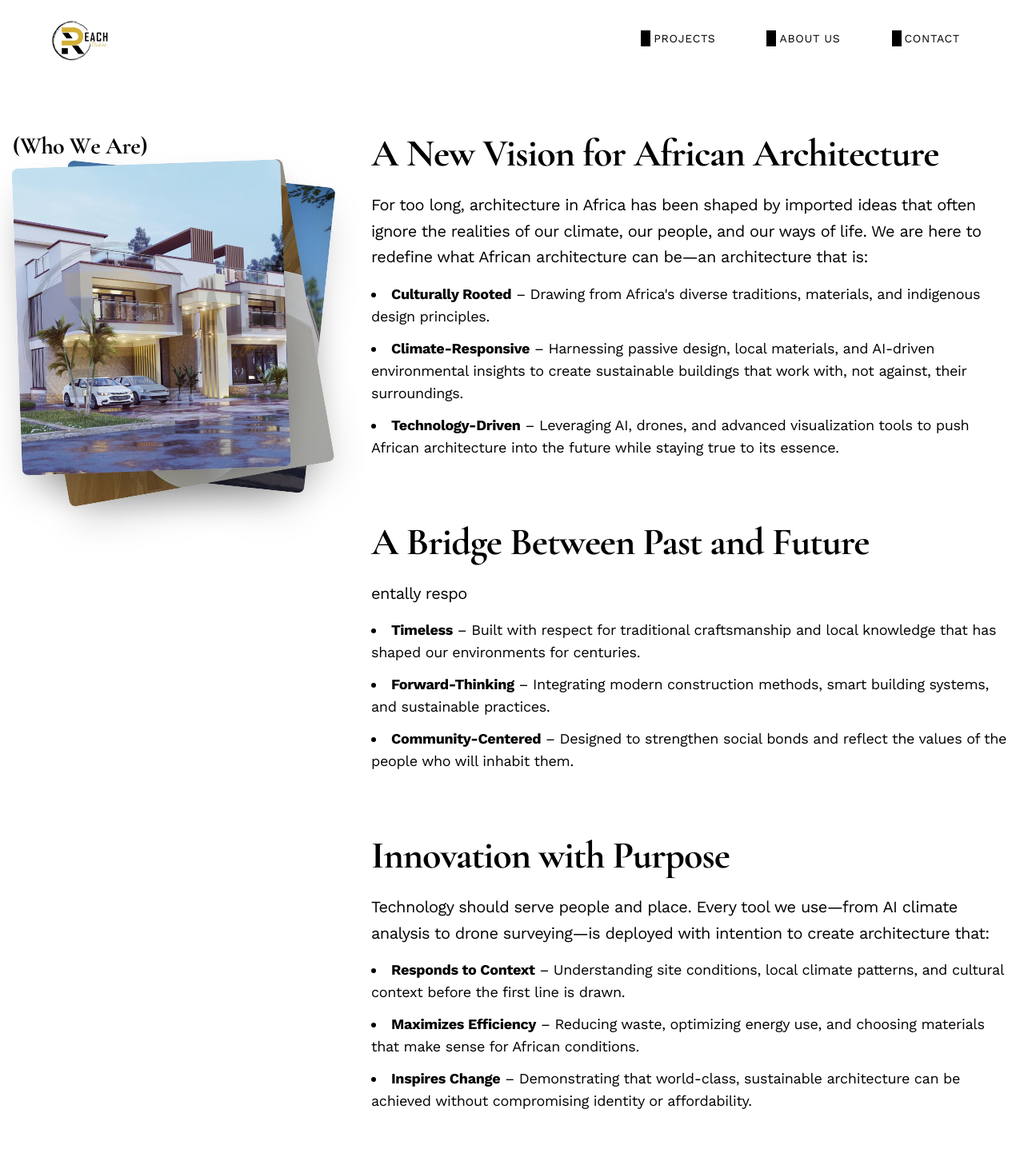
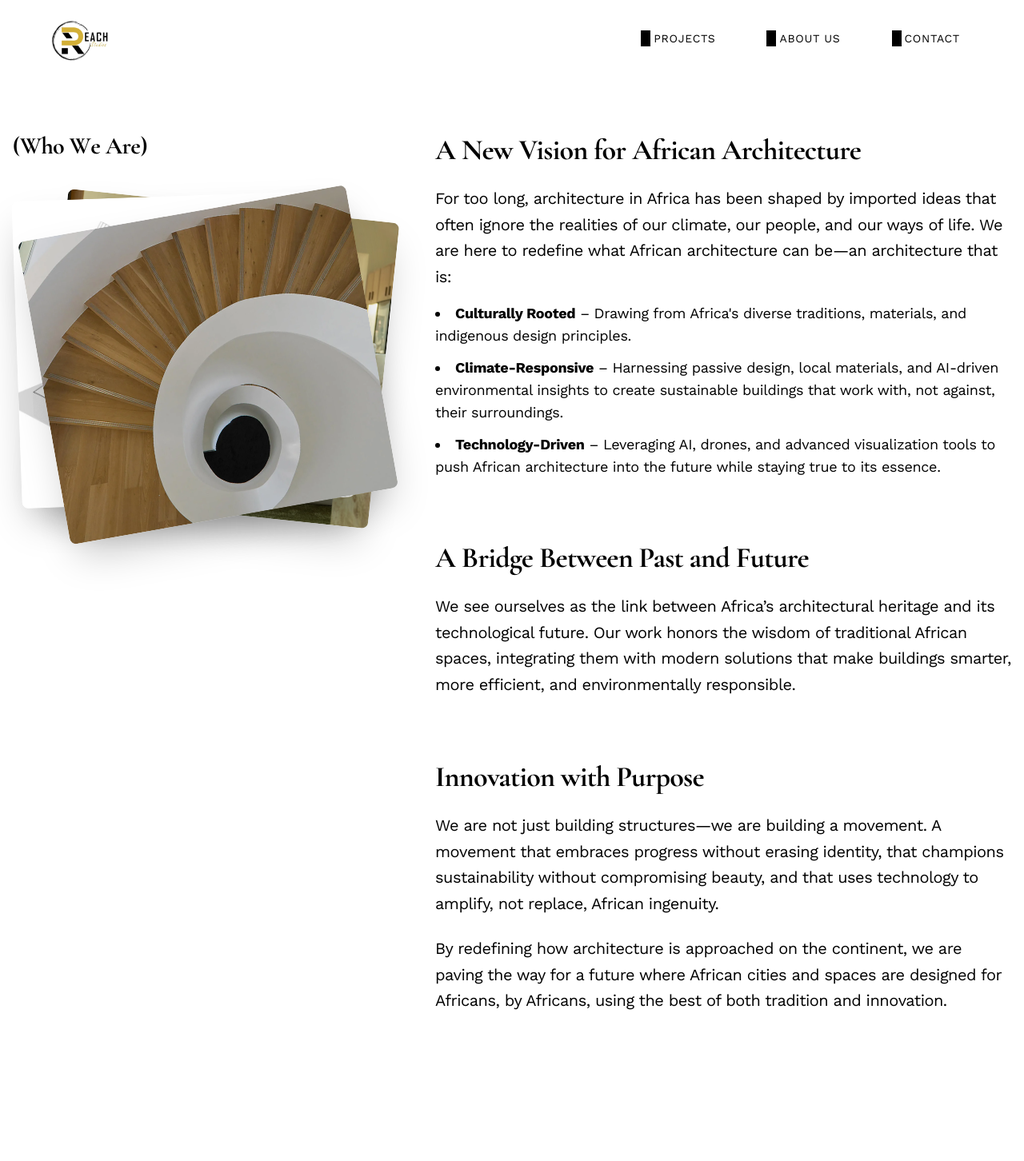
Before and after one commit to ngachadavid/reach-design, a Next.js app: page /about in a window 1280 px wide. Shown: the top 1452 px of the page at 80% size. Built offline with nearby package versions, Linux system fonts and the light colour scheme.

Commit message:
About Hero content update

```diff
--- a/app/components/about/AboutHero.jsx
+++ b/app/components/about/AboutHero.jsx
@@ -18,36 +18,6 @@ export default function AboutHero() {
     return () => sectionRef.current && observer.unobserve(sectionRef.current);
   }, []);
 
-  const contents = [
-    {
-      title: "A New Vision for African Architecture",
-      description: "For too long, architecture in Africa has been shaped by imported ideas that often ignore the realities of our climate, our people, and our ways of life. We are here to redefine what African architecture can be—an architecture that is:",
-      points: [
-        { label: "Culturally Rooted", text: "Drawing from Africa's diverse traditions, materials, and indigenous design principles." },
-        { label: "Climate-Responsive", text: "Harnessing passive design, local materials, and AI-driven environmental insights to create sustainable buildings that work with, not against, their surroundings." },
-        { label: "Technology-Driven", text: "Leveraging AI, drones, and advanced visualization tools to push African architecture into the future while staying true to its essence." }
-      ]
-    },
-    {
-      title: "A Bridge Between Past and Future",
-      description: "entally respo",
-      points: [
-        { label: "Timeless", text: "Built with respect for traditional craftsmanship and local knowledge that has shaped our environments for centuries." },
-        { label: "Forward-Thinking", text: "Integrating modern construction methods, smart building systems, and sustainable practices." },
-        { label: "Community-Centered", text: "Designed to strengthen social bonds and reflect the values of the people who will inhabit them." }
-      ]
-    },
-    {
-      title: "Innovation with Purpose",
-      description: "Technology should serve people and place. Every tool we use—from AI climate analysis to drone surveying—is deployed with intention to create architecture that:",
-      points: [
-        { label: "Responds to Context", text: "Understanding site conditions, local climate patterns, and cultural context before the first line is drawn." },
-        { label: "Maximizes Efficiency", text: "Reducing waste, optimizing energy use, and choosing materials that make sense for African conditions." },
-        { label: "Inspires Change", text: "Demonstrating that world-class, sustainable architecture can be achieved without compromising identity or affordability." }
-      ]
-    }
-  ];
-
   return (
     <section
       ref={sectionRef}
@@ -57,32 +27,61 @@ export default function AboutHero() {
         {/* Header */}
         <div className="flex flex-col md:flex-row gap-12 items-start mt-10 mb-16">
           {/* Sticky Title */}
-          <div className="w-full md:w-1/3 md:sticky md:top-32">
+          <div className="w-full md:w-[40%] md:sticky md:top-32">
             <AnimatedH2 isVisible={isVisible}>(Who We Are)</AnimatedH2>
-            <div>
+            <div className="mt-10">
               <StackedImages />
             </div>
           </div>
 
           {/* Content - Scrollable */}
-          <div className="w-full md:w-2/3 space-y-20">
-            {contents.map((content, idx) => (
-              <div key={idx}>
-                <h3 className="text-4xl md:text-5xl font-extrabold tracking-tight">
-                  {content.title}
+          <div className="w-full md:w-[60%] space-y-20">
+
+            {/* Section 1: A New Vision for African Architecture */}
+            <div>
+              <h3 className="text-3xl md:text-4xl font-extrabold tracking-tight">
+                A New Vision for African Architecture
               </h3>
-                <p className="mt-6 text-2xl md:text-xl leading-relaxed tracking-tight">
-                  {content.description}
+              <p className="mt-6 text-lg md:text-xl leading-relaxed tracking-tight">
+                For too long, architecture in Africa has been shaped by imported ideas that often ignore the realities of our climate, our people, and our ways of life. We are here to redefine what African architecture can be—an architecture that is:
               </p>
               <ul className="mt-4 list-disc list-inside space-y-3 text-base md:text-lg">
-                  {content.points.map((point, pointIdx) => (
-                    <li key={pointIdx}>
-                      <span className="font-bold">{point.label}</span> – {point.text}
+                <li>
+                  <span className="font-bold">Culturally Rooted</span> – Drawing from Africa's diverse traditions, materials, and indigenous design principles.
                 </li>
-                  ))}
+                <li>
+                  <span className="font-bold">Climate-Responsive</span> – Harnessing passive design, local materials, and AI-driven environmental insights to create sustainable buildings that work with, not against, their surroundings.
+                </li>
+                <li>
+                  <span className="font-bold">Technology-Driven</span> – Leveraging AI, drones, and advanced visualization tools to push African architecture into the future while staying true to its essence.
+                </li>
               </ul>
             </div>
-            ))}
+
+            {/* Section 2: A Bridge Between Past and Future */}
+            <div>
+              <h3 className="text-3xl md:text-4xl font-extrabold tracking-tight">
+                A Bridge Between Past and Future
+              </h3>
+              <p className="mt-6 text-lg md:text-xl leading-relaxed tracking-tight">
+                We see ourselves as the link between Africa’s architectural heritage and its technological future. Our work honors the wisdom of traditional African spaces, integrating them with modern solutions that make buildings smarter, more efficient, and environmentally responsible.
+              </p>
+            </div>
+
+            {/* Section 3: Innovation with Purpose */}
+            <div>
+              <h3 className="text-3xl md:text-4xl font-extrabold tracking-tight">
+                Innovation with Purpose
+              </h3>
+              <p className="mt-6 text-lg md:text-xl leading-relaxed tracking-tight">
+                We are not just building structures—we are building a movement. A movement that embraces progress without erasing identity, that champions sustainability without compromising beauty, and that uses technology to amplify, not replace, African ingenuity.
+              </p>
+              <p className="mt-6 text-lg md:text-xl leading-relaxed tracking-tight">
+                By redefining how architecture is approached on the continent, we are paving the way for a future where African cities and spaces are designed for Africans, by Africans, using the best of both tradition and innovation.
+              </p>
+
+            </div>
+
           </div>
         </div>
       </div>
--- a/app/components/global/StackedImages.jsx
+++ b/app/components/global/StackedImages.jsx
@@ -9,18 +9,18 @@ const StackedImages = () => {
       rotation: -10,
       translateX: 5,
       translateY: -5,
-      zIndex: 1
+      zIndex: 2
     },
     {
-      src: '/projects/gard.avif',
+      src: '/images/draw.avif',
       alt: 'Image 2',
       rotation: -2,
       translateX: -26,
       translateY: -26,
-      zIndex: 2
+      zIndex: 1
     },
     {
-      src: '/projects/mes.avif',
+      src: '/images/int.avif',
       alt: 'Image 3',
       rotation: 6,
       translateX: 15,
```
Also changed, not shown: public/images/draw.avif (added), public/images/int.avif (added). Lines whose indentation alone changed are shown as unchanged.
